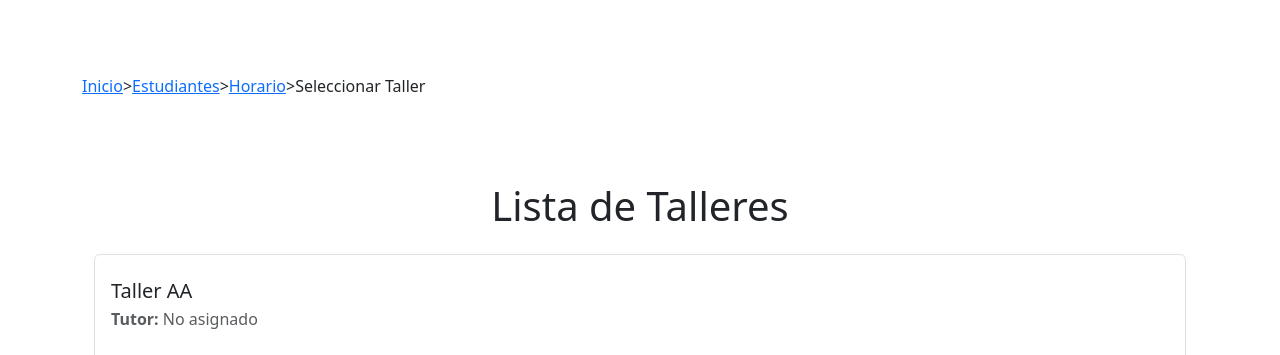
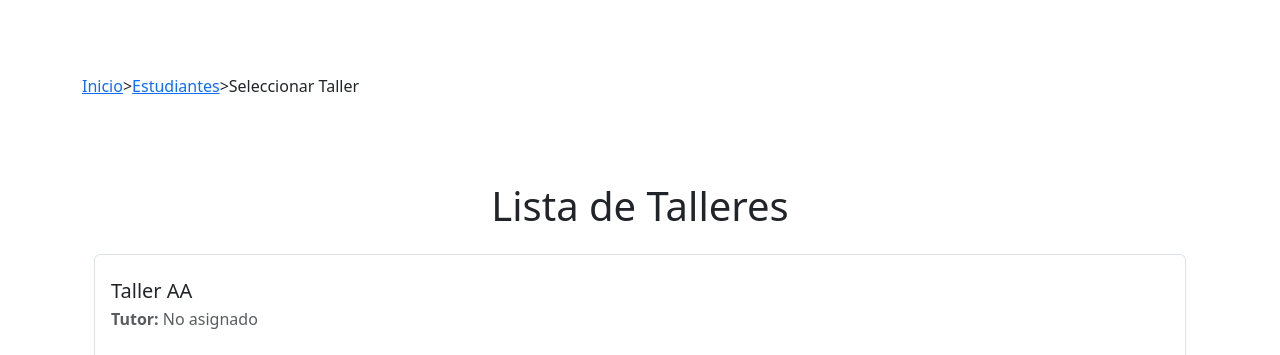
Before and after one commit to joseduquep/ColegioFontan, a Django app: page /workshops/list/ in a window 1280 px wide. Shown: the part 110-465 px from the top of the page. Run offline with Django 5.2, Linux system fonts and the light colour scheme; data comes from the database, SQL or seed files in the repository; both versions use the stored data as it was after the commit; parts of the project's set-up code (start-up, migrations or seed data) failed here and were passed over.

Commit message:
Errores arreglados en miga de pan

```diff
--- a/workshops/templates/workshops/create_workshop.html
+++ b/workshops/templates/workshops/create_workshop.html
@@ -3,8 +3,6 @@
   <a href="{% url 'home.index' %}">Inicio</a>
   <span>></span>
   <a href="{% url 'students.main_menu' %}">Estudiantes</a>
-  <span>></span>
-  <a href="{% url 'student_schedule' student.student_id %}">Horario</a>
   <span>></span>
   <span>Seleccionar Taller</span>
 {% endblock %}
--- a/workshops/templates/workshops/list.html
+++ b/workshops/templates/workshops/list.html
@@ -3,8 +3,6 @@
   <a href="{% url 'home.index' %}">Inicio</a>
   <span>></span>
   <a href="{% url 'students.main_menu' %}">Estudiantes</a>
-  <span>></span>
-  <a href="{% url 'student_schedule' student.student_id %}">Horario</a>
   <span>></span>
   <span>Seleccionar Taller</span>
 {% endblock %}
```
Also changed, not shown: db.sqlite3.
